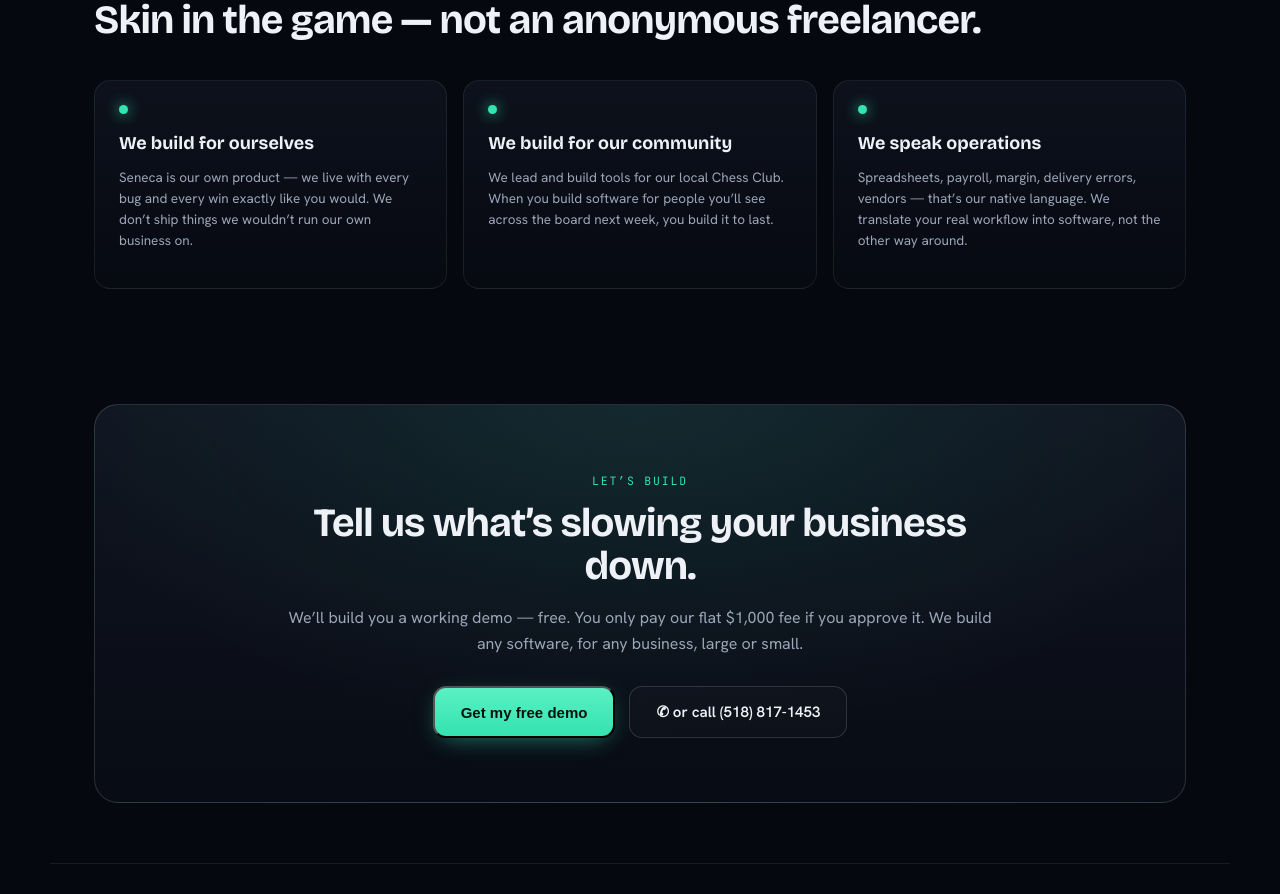
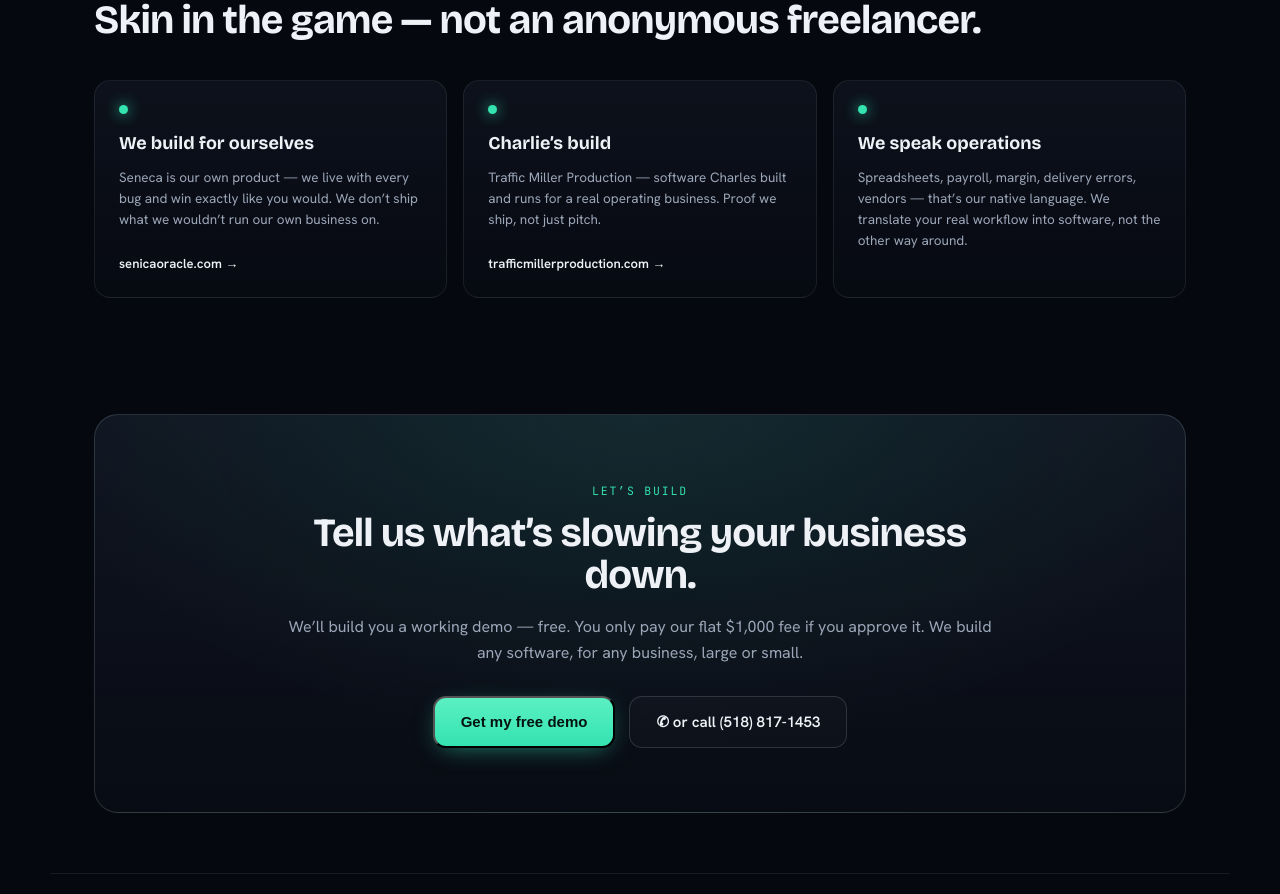
Before and after one commit to coreyjhurst11-hub/iroquois, a React (Vite) app: page /operators in a window 1280 px wide. Shown: the part 1900-2794 px from the top of the page. Built offline with nearby package versions, Linux system fonts and the light colour scheme.

Commit message:
Operators.jsx

```diff
--- a/src/pages/Operators.jsx
+++ b/src/pages/Operators.jsx
@@ -135,11 +135,14 @@ export default function IroquoisOperators() {
         <Reveal delay={60}><h2 className="h2">Skin in the game — not an anonymous freelancer.</h2></Reveal>
         <div className="cards-3">
           {[
-            ["We build for ourselves", "Seneca is our own product — we live with every bug and every win exactly like you would. We don’t ship things we wouldn’t run our own business on."],
-            ["We build for our community", "We lead and build tools for our local Chess Club. When you build software for people you’ll see across the board next week, you build it to last."],
-            ["We speak operations", "Spreadsheets, payroll, margin, delivery errors, vendors — that’s our native language. We translate your real workflow into software, not the other way around."],
-          ].map(([t, d], i) => (
-            <Reveal key={t} delay={i * 80} className="card"><div className="trust-dot" /><h3>{t}</h3><p>{d}</p></Reveal>
+            { t: "We build for ourselves", d: "Seneca is our own product — we live with every bug and win exactly like you would. We don’t ship what we wouldn’t run our own business on.", href: "https://senicaoracle.com", link: "senicaoracle.com" },
+            { t: "Charlie’s build", d: "Traffic Miller Production — software Charles built and runs for a real operating business. Proof we ship, not just pitch.", href: "https://trafficmillerproduction.com", link: "trafficmillerproduction.com" },
+            { t: "We speak operations", d: "Spreadsheets, payroll, margin, delivery errors, vendors — that’s our native language. We translate your real workflow into software, not the other way around." },
+          ].map((c, i) => (
+            <Reveal key={c.t} delay={i * 80} className="card">
+              <div className="trust-dot" /><h3>{c.t}</h3><p>{c.d}</p>
+              {c.href && <a className="card-link" href={c.href} target="_blank" rel="noreferrer">{c.link} →</a>}
+            </Reveal>
           ))}
         </div>
       </section>
@@ -227,6 +230,7 @@ const CSS = `
 .cards-3{display:grid;grid-template-columns:repeat(3,1fr);gap:16px;margin-top:38px;}
 .card{border:1px solid var(--line);border-radius:16px;padding:24px;background:linear-gradient(180deg,rgba(21,27,41,.5),rgba(10,14,24,.35));transition:border-color .3s,transform .3s;} .card:hover{border-color:var(--line-2);transform:translateY(-3px);}
 .trust-dot{width:9px;height:9px;border-radius:50%;background:var(--mint);box-shadow:0 0 14px var(--mint);margin-bottom:14px;} .card h3{font-family:'Bricolage Grotesque';font-size:18px;margin-bottom:9px;} .card p{font-size:13.5px;color:var(--text-mid);line-height:1.55;}
+.card-link{display:inline-block;margin-top:12px;color:var(--mint);font-weight:600;font-size:13px;text-decoration:none;} .card-link:hover{text-decoration:underline;}
 
 .cta-final{position:relative;z-index:2;max-width:1180px;margin:clamp(70px,9vw,120px) auto 0;padding:0 clamp(20px,4vw,44px);}
 .cta-box{border:1px solid var(--line-2);border-radius:24px;padding:clamp(36px,5vw,64px);text-align:center;background:radial-gradient(ellipse 80% 120% at 50% 0%,rgba(52,227,176,.1),transparent 70%),linear-gradient(180deg,rgba(21,27,41,.7),rgba(10,14,24,.6));}
```
